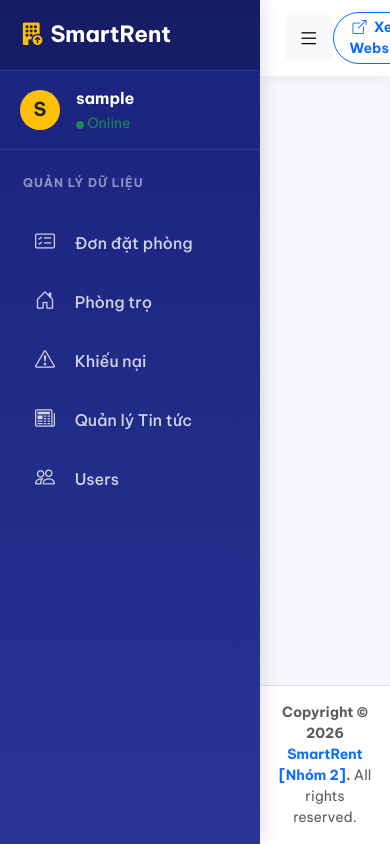
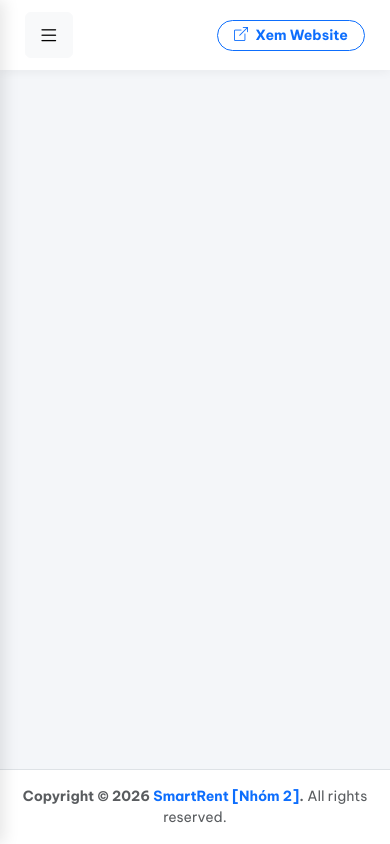
Before and after one commit to GiaBao2411/PhongTro, a Django app: page /he-thong/ in a window 390 px wide; the page is wider, and only the part inside the window is pictured. Run offline with Django 4.2, Linux system fonts and the light colour scheme; the visitor is signed in with stand-in values (Sample User, id 1).

Commit message:
trang admin

```diff
--- a/webgis_dss/map_app/templates/map_app/admin_custom/admin_base.html
+++ b/webgis_dss/map_app/templates/map_app/admin_custom/admin_base.html
@@ -2,6 +2,7 @@
 <html lang="vi">
 <head>
     <meta charset="UTF-8">
+    <!-- THẦN CHÚ RESPONSIVE Ở ĐÂY NÈ -->
     <meta name="viewport" content="width=device-width, initial-scale=1.0">
     <title>{% block title %}SmartRent Admin Dashboard{% endblock %}</title>
     <link href="https://cdn.jsdelivr.net/npm/bootstrap@5.3.0/dist/css/bootstrap.min.css" rel="stylesheet">
@@ -15,7 +16,6 @@
             font-family: 'Be Vietnam Pro', sans-serif;
         }
 
-        /* SIDEBAR STYLE - MANG ĐẬM CHẤT SMARTRENT */
         .sidebar {
             width: 260px;
             background: linear-gradient(180deg, #1a237e 0%, #283593 100%);
@@ -44,7 +44,6 @@
             align-items: center;
         }
 
-        /* CÁC NÚT MENU BÊN TRÁI */
         .nav-sidebar { margin-top: 15px; }
         .nav-sidebar .nav-link {
             color: rgba(255,255,255,0.8);
@@ -62,7 +61,6 @@
             transform: translateX(5px);
         }
 
-        /* MÀU KHI ĐANG CHỌN (ACTIVE) */
         .nav-sidebar .nav-link.active {
             background-color: #ffca28;
             color: #1a237e;
@@ -70,15 +68,29 @@
             font-weight: 700;
         }
 
-        /* KHU VỰC NỘI DUNG CHÍNH (BÊN PHẢI) */
+        /* CSS RESPONSIVE CHO CỘT BÊN PHẢI */
         .content-wrapper {
             margin-left: 260px;
             min-height: 100vh;
             display: flex;
             flex-direction: column;
+            transition: margin-left 0.3s ease; /* Thêm hiệu ứng trượt mượt mà */
         }
 
-        /* THANH TOP HEADER MÀU TRẮNG */
+        /* MEDIA QUERY CHO MÀN HÌNH ĐIỆN THOẠI/TABLET (Dưới 768px) */
+        @media (max-width: 767.98px) {
+            .sidebar {
+                transform: translateX(-100%); /* Giấu sidebar đi bằng CSS */
+                transition: transform 0.3s ease;
+            }
+            .sidebar.show {
+                transform: translateX(0); /* Class để dùng JS gọi ra khi bấm nút */
+            }
+            .content-wrapper {
+                margin-left: 0; /* Khi sidebar ẩn, nội dung giãn 100% */
+            }
+        }
+
         .main-header {
             background: #fff;
             padding: 12px 25px;
@@ -89,7 +101,6 @@
             z-index: 999;
         }
 
-        /* TRANG TRÍ CARD CHỨA BẢNG */
         .card {
             box-shadow: 0 4px 6px rgba(0,0,0,0.05);
             border: none;
@@ -101,8 +112,9 @@
 </head>
 <body>
 
-    <aside class="sidebar">
-        <a href="#" class="brand-link fw-bold">
+    <!-- ĐÃ THÊM ID CHO SIDEBAR ĐỂ DÙNG JAVASCRIPT -->
+    <aside class="sidebar" id="mainSidebar">
+        <a href="{% url 'admin_dashboard' %}" class="brand-link fw-bold">
             <i class="bi bi-building-fill-up me-2 text-warning"></i> SmartRent
         </a>
 
@@ -135,6 +147,9 @@
             <a href="{% url 'custom_admin_users' %}" class="nav-link {% if request.resolver_match.url_name == 'custom_admin_users' %}active{% endif %}">
                 <i class="bi bi-people me-3 fs-5"></i> Users
             </a>
+            <a href="{% url 'admin_gioi_thieu' %}" class="nav-link {% if request.resolver_match.url_name == 'admin_gioi_thieu' %}active{% endif %}">
+                <i class="bi bi-info-circle me-3 fs-5"></i> Trang Giới Thiệu
+            </a>
         </nav>
     </aside>
 
@@ -142,10 +157,12 @@
 
         <header class="main-header">
             <div>
-                <button class="btn btn-light d-md-none"><i class="bi bi-list fs-4"></i></button>
+                <!-- THÊM ID CHO NÚT BẤM -->
+                <button class="btn btn-light d-md-none" id="toggleSidebarBtn"><i class="bi bi-list fs-4"></i></button>
             </div>
             <div class="d-flex gap-3 align-items-center">
-                <a href="{% url 'home' %}" class="btn btn-outline-primary btn-sm fw-bold px-3 rounded-pill" target="_blank">
+                <!-- ĐÃ THÊM CLASS text-nowrap ĐỂ NÚT KHÔNG RỚT CHỮ -->
+                <a href="{% url 'home' %}" class="btn btn-outline-primary btn-sm fw-bold px-3 rounded-pill text-nowrap" target="_blank">
                     <i class="bi bi-box-arrow-up-right me-1"></i> Xem Website
                 </a>
             </div>
@@ -160,5 +177,18 @@
         </footer>
     </div>
 
+    <!-- JS CHỨC NĂNG BẤM NÚT TRƯỢT MENU RA TRÊN ĐIỆN THOẠI -->
+    <script>
+        document.addEventListener("DOMContentLoaded", function() {
+            const toggleBtn = document.getElementById("toggleSidebarBtn");
+            const sidebar = document.getElementById("mainSidebar");
+
+            if (toggleBtn && sidebar) {
+                toggleBtn.addEventListener("click", function() {
+                    sidebar.classList.toggle("show");
+                });
+            }
+        });
+    </script>
 </body>
 </html>
```
